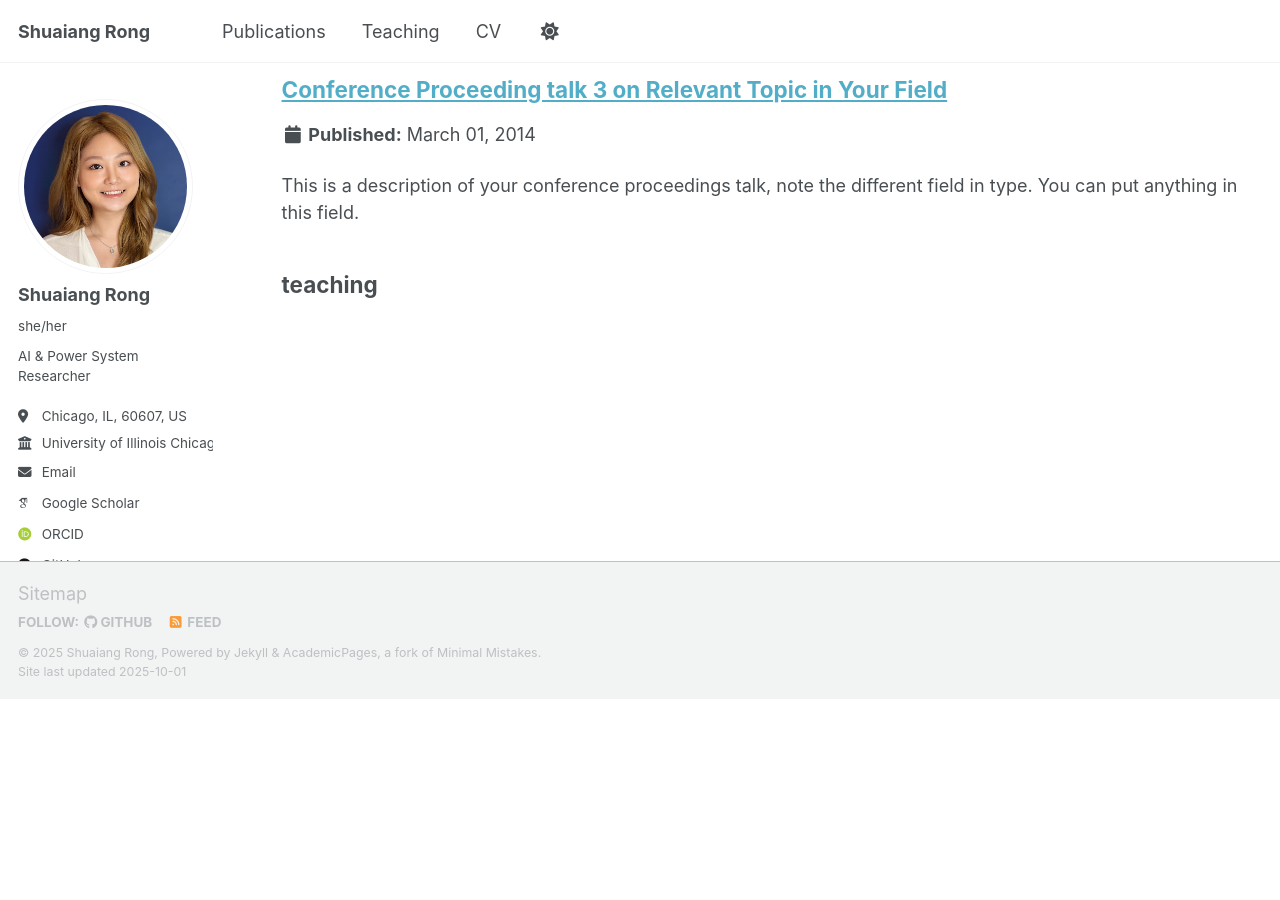
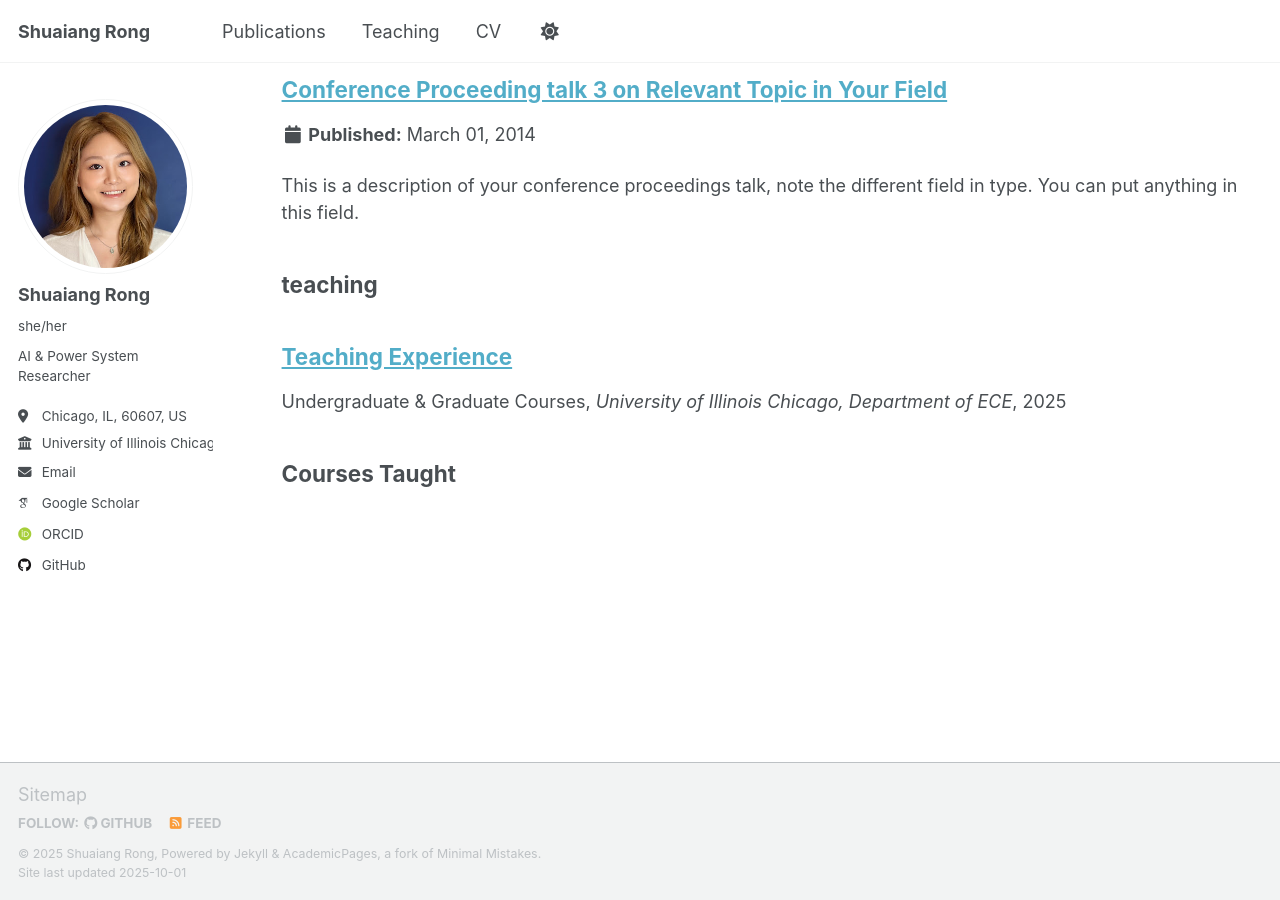
Before and after one commit to Jessica-hub/shuaiang-rong.github.io, a Jekyll site: the page built from _pages/sitemap.md, in a window 1280 px wide and 900 px high, scrolled down 8851 px. Built offline with Jekyll 4.4.1, drawn with Linux system fonts in a browser that asks for light colours; some web fonts are replaced; a script that is not in the unit is left out; a file with an impossible date is left out; before the commit the page ends 9550 px from its top, so only the background shows below that; some of the changed lines change nothing that is shown.

Commit message:
Update 2014-spring-teaching-1.md

```diff
--- a/_teaching/2014-spring-teaching-1.md
+++ b/_teaching/2014-spring-teaching-1.md
@@ -4,7 +4,7 @@
 type: "Undergraduate & Graduate Courses"
 permalink: /teaching/teaching-experience-1
 venue: "University of Illinois Chicago, Department of ECE"
-date: 2019 to 2025
+
 location: "Chicago, IL, USA"
 ---
 
```
